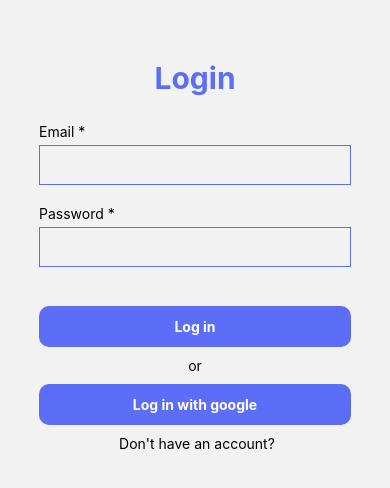
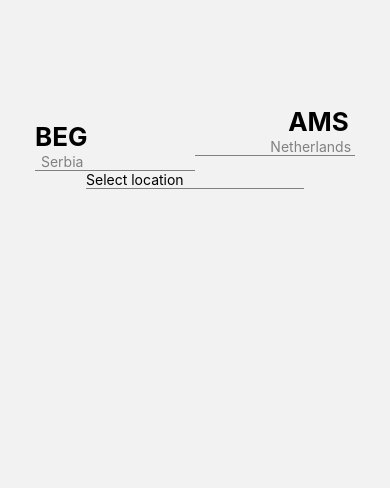
Before and after one commit to BrightCoders-Institute/s4a1-reservaci-n-de-vuelos-team-4, a React Native app in the folder Flights-App/: screen /Booking in a window 390 px wide. Shown: the top 488 px of the page. Built offline with nearby package versions, Linux system fonts and the light colour scheme.

Commit message:
We start the design from booking forms
Co-authored-by: YahirCl <ycortes1@ucol.mx>
Co-authored-by: martinmt-mx <martin_4-3@hotmail.com>
Co-authored-by: Missael-Peralta <rperalta0@ucol.mx>

```diff
--- a/Flights-App/app.json
+++ b/Flights-App/app.json
@@ -32,11 +32,6 @@
     },
     "web": {
       "favicon": "./assets/favicon.png"
-    },
-    "extra": {
-      "eas": {
-        "projectId": "64f977a9-30c9-4ec5-ae2f-2cf831d7d110"
-      }
     }
   }
 }
--- a/Flights-App/package.json
+++ b/Flights-App/package.json
@@ -30,7 +30,8 @@
     "react-native": "0.72.6",
     "react-native-gesture-handler": "~2.12.0",
     "react-native-safe-area-context": "^4.8.2",
-    "react-native-screens": "^3.29.0"
+    "react-native-screens": "^3.29.0",
+    "react-native-vector-icons": "^10.0.3"
   },
   "devDependencies": {
     "@babel/core": "^7.20.0",
--- /dev/null
+++ b/Flights-App/src/components/Booking.tsx
@@ -0,0 +1,89 @@
+import React from 'react'
+import { View, Text, SafeAreaView,StyleSheet,TextInput } from 'react-native'
+
+const Booking:React.FC = () => {
+  return (
+    <SafeAreaView>
+        <View style={styles.mainView}>
+            <View style={styles.infoFlight}>
+
+                <View style={styles.infoStarting}>
+                 <Text style= {styles.textInfo}> BEG </Text>
+                 <Text style= {styles.textInfo2}> Serbia </Text>
+                 <View style={styles.lineHorizontal} />
+                </View>
+
+                <View style={styles.infoDestination}>
+                 <Text style= {styles.textInfoDestination}> AMS </Text>
+                 <Text style= {styles.textInfo2}> Netherlands </Text>
+                 <View style={styles.lineHorizontal} />
+               </View>
+
+            </View>
+            <View style={styles.inputView}>
+                <TextInput style={styles.input} placeholder='Select location'/>
+            </View>
+
+        </View>
+    </SafeAreaView>
+  )
+}
+export default Booking
+
+const styles = StyleSheet.create({
+
+    mainView:{
+        alignItems: "center",
+        display: "flex",
+        justifyContent: "center",
+        marginTop: 40,
+    },
+    infoFlight:{
+        marginTop: 50,
+        flexDirection: 'row',
+        alignItems: 'center',
+        justifyContent: 'space-between',
+    },
+
+    infoStarting:{
+        flex: 1,
+        alignItems: 'flex-start', // Alinear a la izquierda
+    },
+
+    infoDestination:{
+        flex: 1,
+        alignItems: 'flex-end', // Alinear a la derecha
+    },
+    textInfo:{
+        marginRight: '70%',
+        fontWeight:"bold",
+        fontSize: 26,
+    },
+    textInfoDestination:{
+        fontWeight:"bold",
+        fontSize: 26,
+    },
+    textInfo2:{
+        marginTop: 1,
+        marginLeft: 2,
+        color: 'gray',
+    },
+    lineHorizontal:{
+        borderBottomWidth: 0.5,
+        borderBottomColor: 'gray',
+        width: 160,
+    },
+    input:{
+        borderBottomColor:"gray",
+        borderBottomWidth:1,
+        borderTopWidth:0,
+
+
+    },
+    inputView:{
+        alignItems: "center",
+        display: "flex",
+        justifyContent: "center",
+
+    }
+    });
--- a/Flights-App/src/components/Login.tsx
+++ b/Flights-App/src/components/Login.tsx
@@ -115,7 +115,13 @@ const Login:React.FC <LoginProps> = () => {
             </TouchableOpacity>
         </View>
         <Text onPress={()=>navigation.navigate("Register")}> Don't have an account?</Text>
+        <TouchableOpacity style = {styles.btnStyle} onPress={()=>navigation.navigate("Booking")}>
+                <Text style={styles.btnText}>Booking</Text>
+            </TouchableOpacity>
 
+            <TouchableOpacity style = {styles.btnStyle} onPress={()=>navigation.navigate("WhereAreYou")}>
+                <Text style={styles.btnText}>Where</Text>
+            </TouchableOpacity>
     </View>
     </SafeAreaView>
 
--- a/Flights-App/src/components/Register.tsx
+++ b/Flights-App/src/components/Register.tsx
@@ -161,6 +161,9 @@ const Register: React.FC<RegisterProps> = ({ navigation }) => {
                 <Text onPress={() => navigation.navigate('Login')}>
                     Aready have an account? Click here to login!
                 </Text>
+                <Text onPress={() => signOut}>
+                    log Out
+                </Text>
 
 
 
--- /dev/null
+++ b/Flights-App/src/components/WhereAreYou.tsx
@@ -0,0 +1,95 @@
+import React, { useEffect } from 'react'
+import { View, Text, TextInput, StyleSheet, SafeAreaView, TouchableOpacity,Alert } from 'react-native'
+import { useNavigation } from '@react-navigation/native';
+import { StackNavigationProp } from '@react-navigation/stack';
+import { RootStackParamList } from '../rutes/RootStackParamList';
+
+const  WhereAreYou :React.FC=() => {
+    const [countries, setContries] = React.useState([])
+    const [filter,setFilter] = React.useState<string>('')
+
+    const getData = async () =>{
+        const res = await fetch('https://countriesnow.space/api/v0.1/countries')
+        const data = await res.json()
+        setContries(data)
+
+    }
+    const handleFilterChange = (text:string):void => {
+        setFilter(text)
+    }
+ const handleFilter = (text:string):void =>{
+    const filtered = countries.filter((item:any) => {
+        return item.country.toLowerCase().includes(text.toLowerCase());
+      });
+      setFilter(text);
+      console.log(filtered);
+    }
+    useEffect(() =>{
+        getData()
+    },[])
+
+    return (
+        <View style={styes.mainview}>
+            <View style={styes.icon}>
+                <Text> back </Text>
+            </View>
+            <View style={styes.textview}>
+              <Text style={styes.textInfo}>Where are you now?</Text>
+            </View>
+            <View style={styes.inputView}>
+                <TextInput placeholder='Select location' onChangeText={(text: string) => handleFilter(text)}value={filter} />
+            </View>
+            <View style={styes.btnView}>
+                <TouchableOpacity style={styes.btnStyle}>
+                    <Text style={styes.btnText}>Next</Text>
+                </TouchableOpacity>
+            </View>
+
+        </View>
+  )
+}
+const styes = StyleSheet.create({
+    mainview:{
+        flex:1,
+        padding:10
+
+    },
+    btnStyle: {
+        backgroundColor: "rgb(92, 110, 248)",
+        borderRadius: 10,
+        marginBottom: 10,
+        marginTop: 10,
+        padding: 12,
+        shadowColor: "rgb(92, 110, 248)",
+        width: "100%",
+      },
+
+      btnText: {
+        color: "white",
+        fontWeight: "bold",
+        textAlign: "center",
+      },
+      textInfo:{
+        fontWeight:"bold",
+        fontSize:50
+
+      },
+      textview:{
+        width:"100%",
+        justifyContent:"center",
+        alignItems:"center",
+
+        flex:2
+
+      },
+      icon:{
+        flex:1
+      },
+      btnView:{
+        flex:1
+      },
+      inputView:{
+        flex:3
+      }
+})
+export default WhereAreYou
--- a/Flights-App/src/rutes/Navigation.tsx
+++ b/Flights-App/src/rutes/Navigation.tsx
@@ -3,8 +3,10 @@ import { NavigationContainer } from '@react-navigation/native';
 import { createNativeStackNavigator } from '@react-navigation/native-stack';
 import Register from "../components/Register";
 import Login from "../components/Login";
+import Booking from "../components/Booking";
 
 import { RootStackParamList } from './RootStackParamList';
+import WhereAreYou from '../components/WhereAreYou';
 
 const Stack = createNativeStackNavigator();
 
@@ -14,10 +16,12 @@ function MyStack () {
         <Stack.Navigator initialRouteName='Login'>
              <Stack.Screen name ="Login" component={Login} options={{headerShown: false}}/>
              <Stack.Screen name="Register" component={Register} options={{headerShown: false}} />
+             <Stack.Screen name="Booking" component={Booking} options={{headerShown: false}} />
+             <Stack.Screen name="WhereAreYou" component={WhereAreYou} options={{headerShown: false}} />
         </Stack.Navigator>
     )
 }
-
+// <Stack.Screen name="Booking" component={} options={{headerShown:false}}/>
 
 export default function Navigation() {
     return (
--- a/Flights-App/src/rutes/RootStackParamList.tsx
+++ b/Flights-App/src/rutes/RootStackParamList.tsx
@@ -4,6 +4,9 @@ export type RootStackParamList = {
   Home: undefined;
   Register: undefined;
   Login:undefined;
+  Booking:undefined;
+  SelectDate:React.FC;
+  WhereAreYou:React.FC;
 };
 
 export type RootStackRouteProps<T extends keyof RootStackParamList> = {
```
Also changed, not shown: Flights-App/src/components/SelectDate.tsx (added, +67 -0 lines), 2 other files (tests, documents, lock files or other folders).
